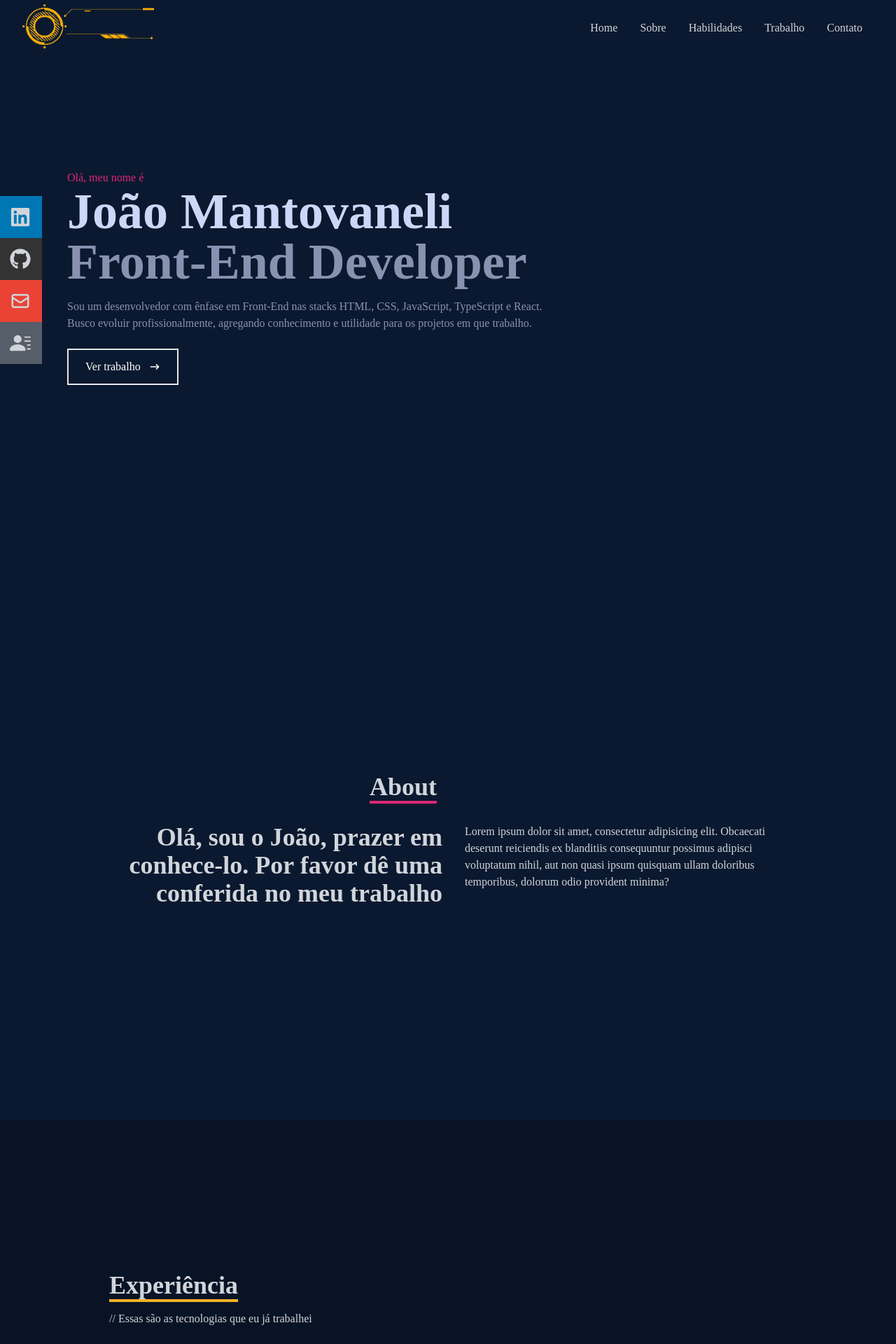
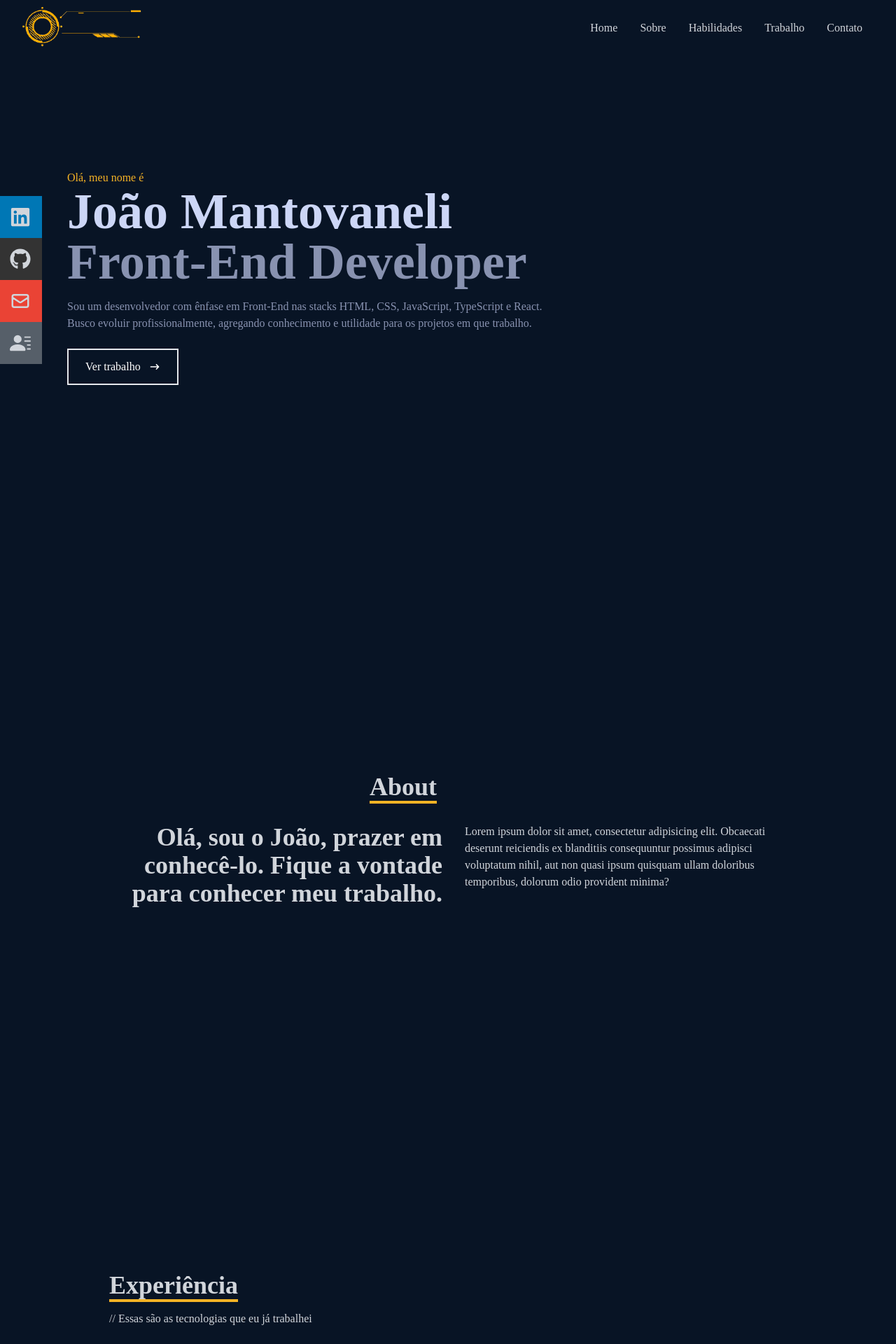
Before and after one commit to jvmantovas/portfolio-react, a React (Create React App) app: page / in a window 1280 px wide. Shown: the top 1920 px of the page at 70% size. Built offline with nearby package versions, Linux system fonts and the light colour scheme.

Commit message:
Style color fix

```diff
--- a/src/components/About.jsx
+++ b/src/components/About.jsx
@@ -2,11 +2,11 @@ import React from "react";
 
 const About = () => {
   return (
-    <div name="about" className="w-full h-screen bg-[#0a192f] text-gray-300">
+    <div name="about" className="w-full h-screen bg-[#081425] text-gray-300">
       <div className="flex flex-col justify-center items-center w-full h-full px-8">
         <div className="max-w-[1000px] w-full px-4 grid grid-cols-2 gap-8">
           <div className="sm:text-right pb-8 pl-4">
-            <p className="text-4xl font-bold inline border-b-4 border-pink-600">
+            <p className="text-4xl font-bold inline border-b-4 border-[#F4B325]">
               About
             </p>
           </div>
@@ -15,8 +15,8 @@ const About = () => {
         <div className="max-w-[1000px] w-full grid sm:grid-cols-2 gap-8 pl-4">
           <div className="sm:text-right text-4xl font-bold">
             <p>
-              Olá, sou o João, prazer em conhece-lo. Por favor dê uma conferida
-              no meu trabalho
+              Olá, sou o João, prazer em conhecê-lo. Fique a vontade para
+              conhecer meu trabalho.
             </p>
           </div>
           <div>
--- a/src/components/Contact.jsx
+++ b/src/components/Contact.jsx
@@ -4,7 +4,7 @@ const Contact = () => {
   return (
     <div
       name="contact"
-      className="w-full h-screen bg-[#0a192f] flex justify-center items-center p-4"
+      className="w-full h-screen bg-[#081425] flex justify-center items-center p-4 px-8"
     >
       <form
         method="POST"
@@ -12,7 +12,7 @@ const Contact = () => {
         className="flex flex-col max-w-[600px] w-full"
       >
         <div className="pb-8">
-          <p className="text-4xl font-bold inline border-b-4 border-pink-600 text-gray-300">
+          <p className="text-4xl font-bold inline border-b-4 border-[#F4B325] text-gray-300">
             Contato
           </p>
           {/*eslint-disable-next-line react/jsx-no-comment-textnodes*/}
@@ -38,7 +38,7 @@ const Contact = () => {
           rows="10"
           placeholder="Mensagem"
         ></textarea>
-        <button className="text-white border-2 hover:bg-pink-600 hover:border-pink-800 px-4 py-3 my-8 mx-auto flex items-center">
+        <button className="text-white border-2 hover:bg-[#F4B325] hover:border-[#e09a03] px-4 py-3 my-8 mx-auto flex items-center">
           Enviar
         </button>
       </form>
--- a/src/components/Home.jsx
+++ b/src/components/Home.jsx
@@ -4,10 +4,10 @@ import { Link } from "react-scroll";
 
 const Home = () => {
   return (
-    <div name="home" className="w-full h-screen bg-[#0a192f]">
+    <div name="home" className="w-full h-screen bg-[#081425]">
       {/*Container*/}
       <div className="max-w-[1000px] mx-auto px-8 flex flex-col justify-center h-full md:ml-8 lg:ml-16">
-        <p className="text-pink-600">Olá, meu nome é</p>
+        <p className="text-[#F4B325]">Olá, meu nome é</p>
         <h1 className="text-4xl sm:text-7xl font-bold text-[#ccd6f6]">
           João Mantovaneli
         </h1>
@@ -20,7 +20,7 @@ const Home = () => {
           agregando conhecimento e utilidade para os projetos em que trabalho.
         </p>
         <div>
-          <button className="text-white group border-2 px-6 py-3 my-2 flex items-center hover:bg-pink-600 hover:border-pink-800">
+          <button className="text-white group border-2 px-6 py-3 my-2 flex items-center hover:bg-[#F4B325] hover:border-[#e09a03]">
             <Link
               className="flex items-center"
               to="work"
--- a/src/components/Navbar.jsx
+++ b/src/components/Navbar.jsx
@@ -10,9 +10,9 @@ const Navbar = () => {
   const handleClick = () => setNav(!nav);
 
   return (
-    <div className="fixed w-full h-[80px] flex justify-between items-center px-8 bg-[#0a192f] text-gray-300">
+    <div className="fixed w-full h-[80px] flex justify-between items-center px-8 bg-[#081425] text-gray-300">
       <div>
-        <img src={logo} alt="Logo" style={{ width: "200px" }} />
+        <img src={logo} alt="Logo" style={{ width: "180px" }} />
       </div>
       {/* menu */}
       <ul className="hidden md:flex">
@@ -43,7 +43,10 @@ const Navbar = () => {
         </li>
       </ul>
       {/*Hamburguer*/}
-      <div onClick={handleClick} className="md:hidden z-10 scale-150">
+      <div
+        onClick={handleClick}
+        className="md:hidden z-10 scale-150 text-[#F4B325]"
+      >
         {!nav ? <FaBars /> : <FaTimes />}
       </div>
       {/*mobile menu*/}
@@ -51,7 +54,7 @@ const Navbar = () => {
         className={
           !nav
             ? "hidden"
-            : "absolute top-0 left-0 w-full h-screen bg-[#0a192f] flex flex-col justify-center items-center"
+            : "absolute top-0 left-0 w-full h-screen bg-[#081425] flex flex-col justify-center items-center"
         }
       >
         <li className="py-6 text-4xl">
--- a/src/components/Work.jsx
+++ b/src/components/Work.jsx
@@ -6,11 +6,11 @@ const Work = () => {
   return (
     <div
       name="work"
-      className="w-full md:h-full pt-20 text-gray-300 bg-[#0a192f]"
+      className="w-full md:h-full pt-20 px-8 text-gray-300 bg-[#081425]"
     >
       <div className="max-w-[1000px] mx-auto p-4 flex flex-col justify-center w-full h-full">
         <div className="pb-8">
-          <p className="text-4xl font-bold inline border-b-4 text-gray-300 border-pink-600 ">
+          <p className="text-4xl font-bold inline border-b-4 text-gray-300 border-[#F4B325]">
             Trabalhos
           </p>
           {/*eslint-disable-next-line react/jsx-no-comment-textnodes*/}
```
